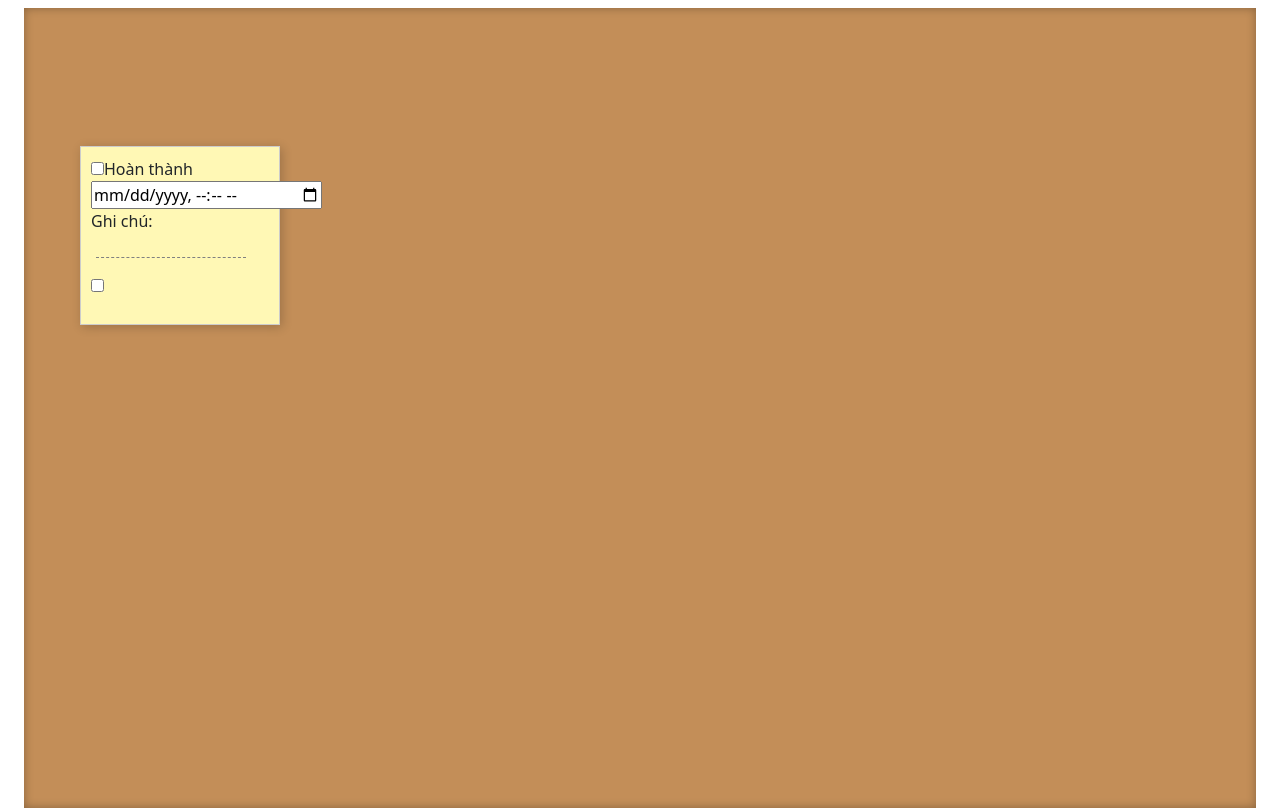
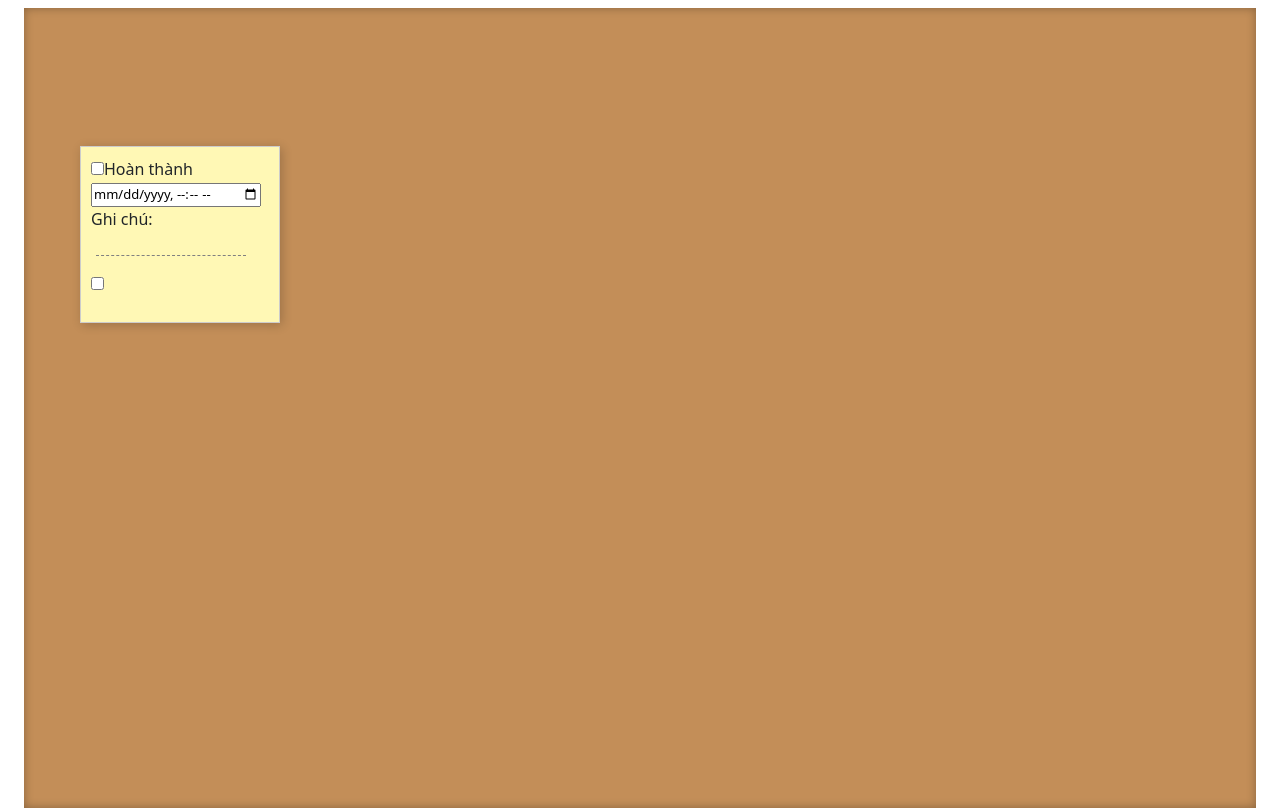
Before and after one commit to TinNguyen0498/ToDoList, a plain HTML site: page index.html in a window 1280 px wide. Both pictures are taken after a click on the link "Tạo ghi chú mới". Shown: the part 70-878 px from the top of the page. Drawn offline with nearby package versions, Linux system fonts and the light colour scheme.

Commit message:
Update style_Test.css

```diff
--- a/trangchu/style_Test.css
+++ b/trangchu/style_Test.css
@@ -166,3 +166,7 @@ body.dark-mode .text-muted {
     border: 1px solid #ccc;
     font-size: 16px;
 }
+.note input[type="datetime-local"] {
+  width: 170px;
+  font-size: 13px;
+}
```
